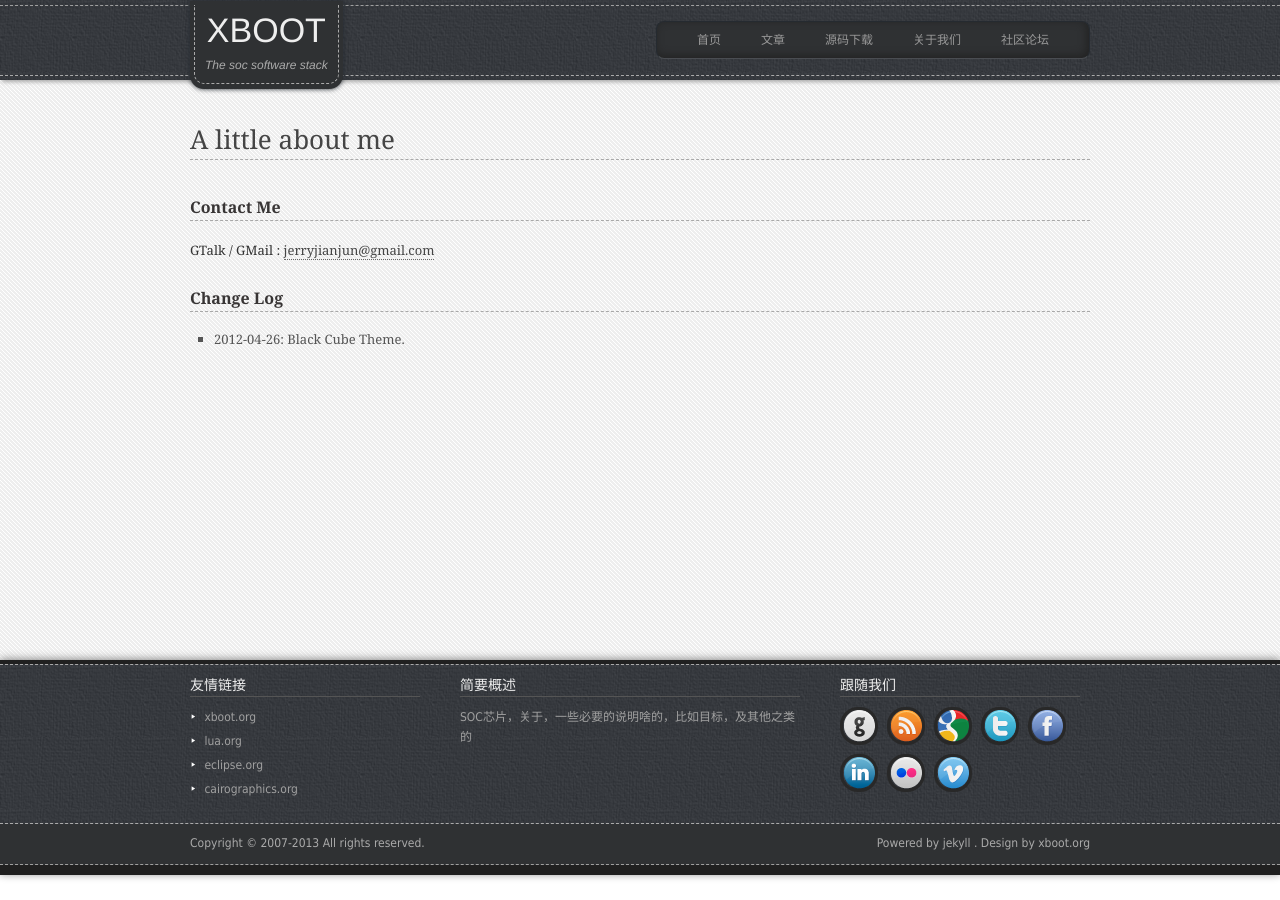
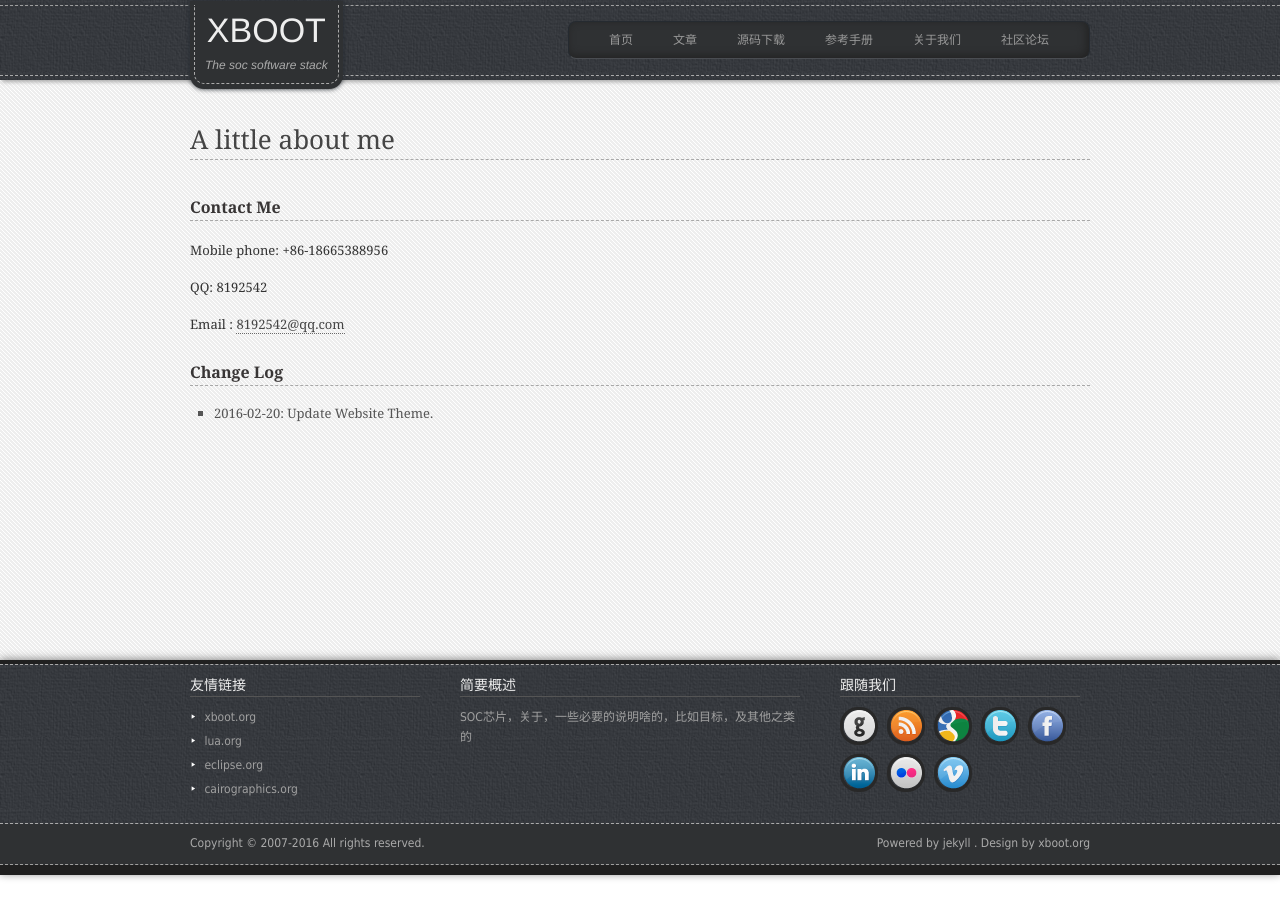
Before and after one commit to xboot/xboot.github.io, a Jekyll site: the page built from about.html, in a window 1280 px wide. Built offline with Jekyll 4.4.1, drawn with Linux system fonts in a browser that asks for light colours; Markdown is read by kramdown in place of the engine named in the settings.

Commit message:
fix website

```diff
--- a/_config.yml
+++ b/_config.yml
@@ -8,7 +8,7 @@ title:        xboot - the soc software stack
 feed:         /feed.xml
 author:
     name:     Jianjun Jiang
-    email:    jerryjianjun@gmail.com
+    email:    8192542@qq.com
 description:  "xboot, the open source soc software stack"
 
 style:        /css/style.css
--- a/_includes/foot.html
+++ b/_includes/foot.html
@@ -31,7 +31,7 @@
 	</div>
 	<div class="foot-btn">
 		<div class="foot-btn-det">
-			<p class="copyright">Copyright © 2007-2013 All rights reserved.</p>
+			<p class="copyright">Copyright © 2007-2016 All rights reserved.</p>
 			<p class="author">Powered by jekyll . Design by xboot.org</p>
 		</div>
 	</div>
--- a/_includes/head.html
+++ b/_includes/head.html
@@ -12,6 +12,7 @@
 					<li><a href="/">首页</a></li>
 					<li><a href="/archives.html">文章</a></li>
 					<li><a href="https://github.com/xboot/xboot" target="_blank">源码下载</a></li>
+					<li><a href=#>参考手册</a></li>
 					<li><a href="/about.html">关于我们</a></li>
 					<li><a href="http://bbs.xboot.org">社区论坛</a></li>
 				</ul>
--- a/_includes/wg-topic.html
+++ b/_includes/wg-topic.html
@@ -1,4 +1,4 @@
 <div class="box fn-clear">
-	<img src="/images/psb.jpg" alt="about xboot"/>
+	<img src="/images/logo.png" alt="about xboot"/>
 	<p>关于，最新状态，简要说明，或者其他的什么的，待完善</p>
 </div>
--- a/about.html
+++ b/about.html
@@ -9,10 +9,12 @@
 			<article class="entry">
 				<p>{{ site.about }}</p>
 				<h3>Contact Me</h3>
-				<p>GTalk / GMail : <a href="mailto:{{ site.author.email }}" title="Mail to pizn">{{ site.author.email }}</a></p>
+				<p>Mobile phone: +86-18665388956</p>
+				<p>QQ: 8192542</p>
+				<p>Email : <a href="mailto:{{ site.author.email }}" title="Mail to author">{{ site.author.email }}</a></p>
 				<h3>Change Log</h3>
 				<ul>
-					<li><span class="date">2012-04-26</span>: Black Cube Theme.</li>
+					<li><span class="date">2016-02-20</span>: Update Website Theme.</li>
 				</ul>
 			</article>
 		</div>
```
Also changed, not shown: _posts/2013-01-01-jekyll-markdown-samples.md (+1 -1 lines), images/logo.png (added), images/psb.jpg (deleted).
